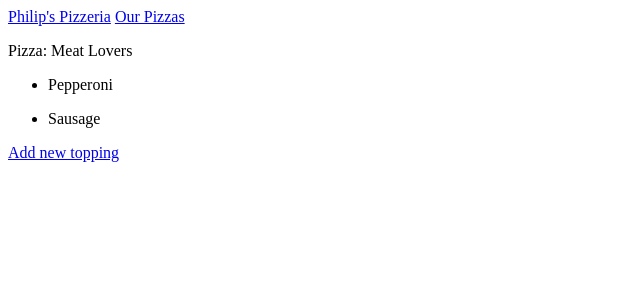
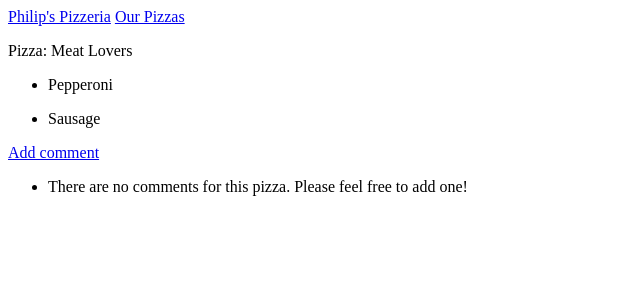
Before and after one commit to philipgarcia7/DjangoProject, a Django app: page /pizzas/2/ in a window 1280 px wide. Shown: the top 300 px of the page, without its empty margins (0-640 px from the left). Run offline with Django 3.2, Linux system fonts and the light colour scheme; data comes from the database, SQL or seed files in the repository; both versions use the stored data as it was after the commit.

Commit message:
think i might be close

```diff
--- a/pizzas/admin.py
+++ b/pizzas/admin.py
@@ -1,8 +1,11 @@
+from xml.etree.ElementTree import Comment
 from django.contrib import admin
 
 # Register your models here.
-from .models import Pizza,Topping
+from .models import Pizza,Topping,Comment
 
 admin.site.register(Pizza)
 
 admin.site.register(Topping)
+
+admin.site.register(Comment)
--- a/pizzas/models.py
+++ b/pizzas/models.py
@@ -14,3 +14,11 @@ class Topping(models.Model):
 
     def __str__(self):
         return f"{self.topping_name[:50]}..."
+
+class Comment(models.Model):
+    pizza = models.ForeignKey(Pizza, on_delete=models.CASCADE)
+    comment_text = models.TextField()
+    date_added = models.DateTimeField(auto_now_add=True)
+
+    def __str__(self):
+        return f"{self.comment_text[:50]}..."
--- a/pizzas/templates/pizzas/new_topping.html
+++ b/pizzas/templates/pizzas/comment.html
@@ -5,15 +5,15 @@
 
 <p><a href="{% url 'pizzas:pizza' pizza.id %}">{{ pizza }} </a></p>
 
-<p>Add a new topping:</p>
+<p>Add a comment:</p>
 
-<form action="{% url 'pizzas:new_topping' pizza.id %}" method='post'>
+<form action="{% url 'pizzas:comment' pizza.id %}" method='post'>
 
     {% csrf_token %}
 
     {{form.as_p}}
 
-    <button name="submit">Add Topping</button>
+    <button name="submit">Add comment</button>
 
 
 </form>
--- a/pizzas/templates/pizzas/pizza.html
+++ b/pizzas/templates/pizzas/pizza.html
@@ -16,6 +16,18 @@
     {% endfor %}
 </ul>
 
-<p><a href="{% url 'pizzas:new_topping' pizza.id %}">Add new topping</a></p>
+<p><a href="{% url 'pizzas:comment' pizza.id %}">Add comment</a></p>
+
+<ul>
+    {% for c in comments %}
+    <li>
+        <p> {{ c.comment_text }}</p>
+        <p> {{ c.date_added }}</p>
+    </li>
+    {% empty %}
+    <li> There are no comments for this pizza. Please feel free to add one! </li>
+    {% endfor %}
+</ul>
+
 
 {% endblock content %}
--- a/pizzas/templates/pizzas/pizzas.html
+++ b/pizzas/templates/pizzas/pizzas.html
@@ -15,6 +15,4 @@
     {% endfor %}
 </ul>
 
-<a href="{% url 'pizzas:new_pizza' %}">Add a new pizza</a>
-
 {% endblock content %}
--- a/pizzas/urls.py
+++ b/pizzas/urls.py
@@ -9,6 +9,5 @@ urlpatterns = [
     path('',views.index, name='index'),
     path('pizzas',views.pizzas, name='pizzas'),
     path('pizzas/<int:pizza_id>/',views.pizza,name='pizza'),
-    path('new_pizza/',views.new_pizza, name='new_pizza'),
-    path('new_topping/<int:pizza_id>/',views.new_topping, name='new_topping'),
+    path('comment/<int:pizza_id>/',views.comment, name='comment'),
     ]
--- a/pizzas/views.py
+++ b/pizzas/views.py
@@ -1,6 +1,6 @@
 from django.shortcuts import render, redirect
 
-from .forms import PizzaForm,ToppingForm
+from .forms import PizzaForm,ToppingForm,CommentForm
 from .models import Pizza, Topping
 
 
@@ -22,37 +22,27 @@ def pizzas(request):
 def pizza(request,pizza_id):
     pizza = Pizza.objects.get(id=pizza_id)
     toppings = pizza.topping_set.all()
+    comments = pizza.comment_set.order_by('-date_added')
 
-    context = {'pizza':pizza,'toppings':toppings}
+    context = {'pizza':pizza,'toppings':toppings,'comments':comments}
 
     return render(request, 'pizzas/pizza.html', context)
 
-def new_pizza(request):
-    if request.method != 'POST':
-        form = PizzaForm
-    else:
-        form = PizzaForm(data=request.POST)
 
-        if form.is_valid():
-            new_pizza = form.save()
 
-            return redirect('pizza:pizzas')
-    context = {'form':form}
-    return render(request, 'pizzas/new_pizza.html',context)
-
-def new_topping(request, pizza_id):
+def comment(request, pizza_id):
     pizza = Pizza.objects.get(id=pizza_id)
 
     if request.method != 'POST':
-        form = ToppingForm()
+        form = CommentForm()
     else:
-        form = ToppingForm(data=request.POST)
+        form = CommentForm(data=request.POST)
 
         if form.is_valid():
-            new_topping = form.save(commit=False)
-            new_topping.pizza = pizza
-            new_topping.save()
+            comment = form.save(commit=False)
+            comment.pizza = pizza
+            comment.save()
             return redirect('pizzas:pizza',pizza_id=pizza_id)
 
     context = {'form':form,'pizza':pizza}
-    return render(request, 'pizzas/new_topping.html',context)
+    return render(request, 'pizzas/comment.html',context)
```
Also changed, not shown: DjangoShell.py (+8 -0 lines), pizzas/forms.py (+8 -1 lines), pizzas/templates/pizzas/new_pizza.html (deleted, +0 -18 lines), db.sqlite3, pizzas/migrations/0003_comment.py (added).
